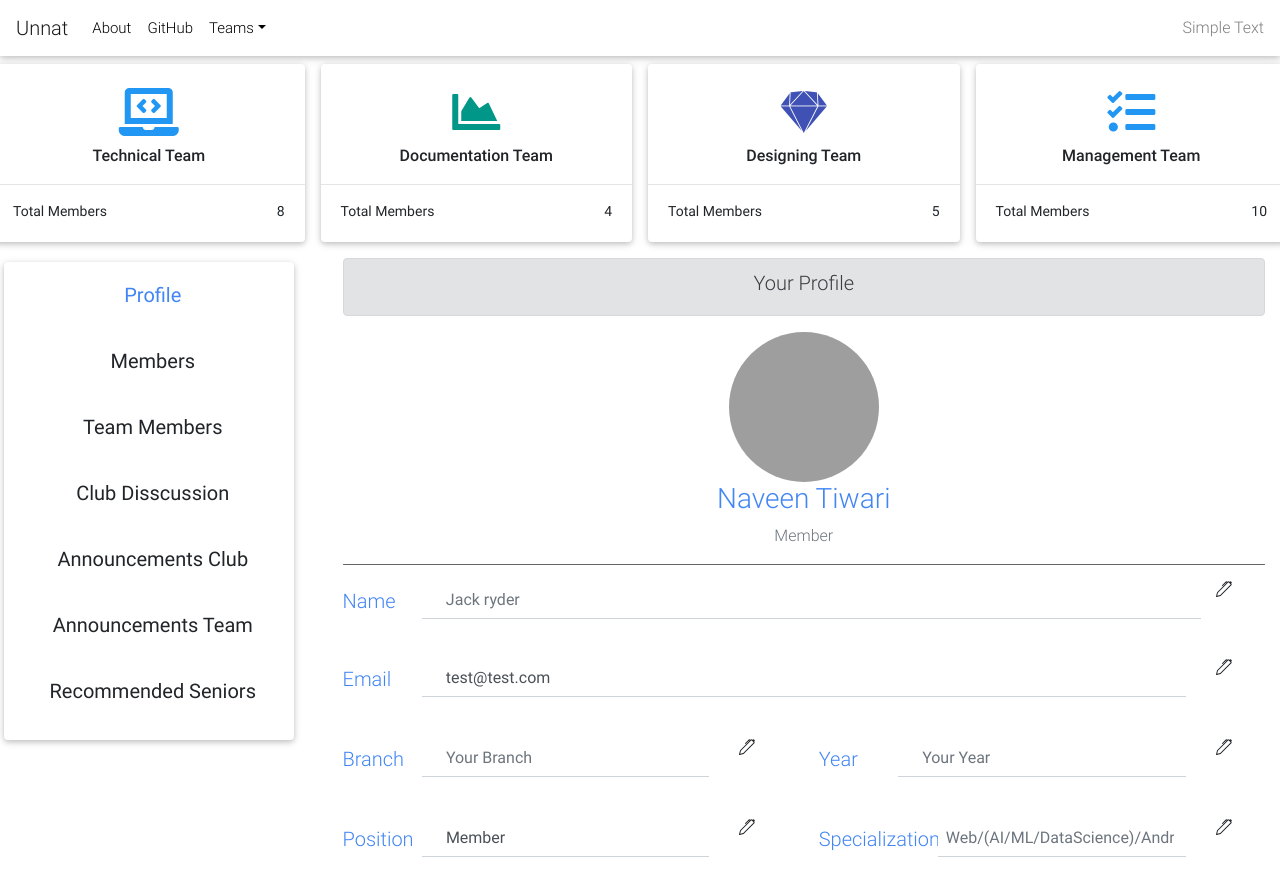
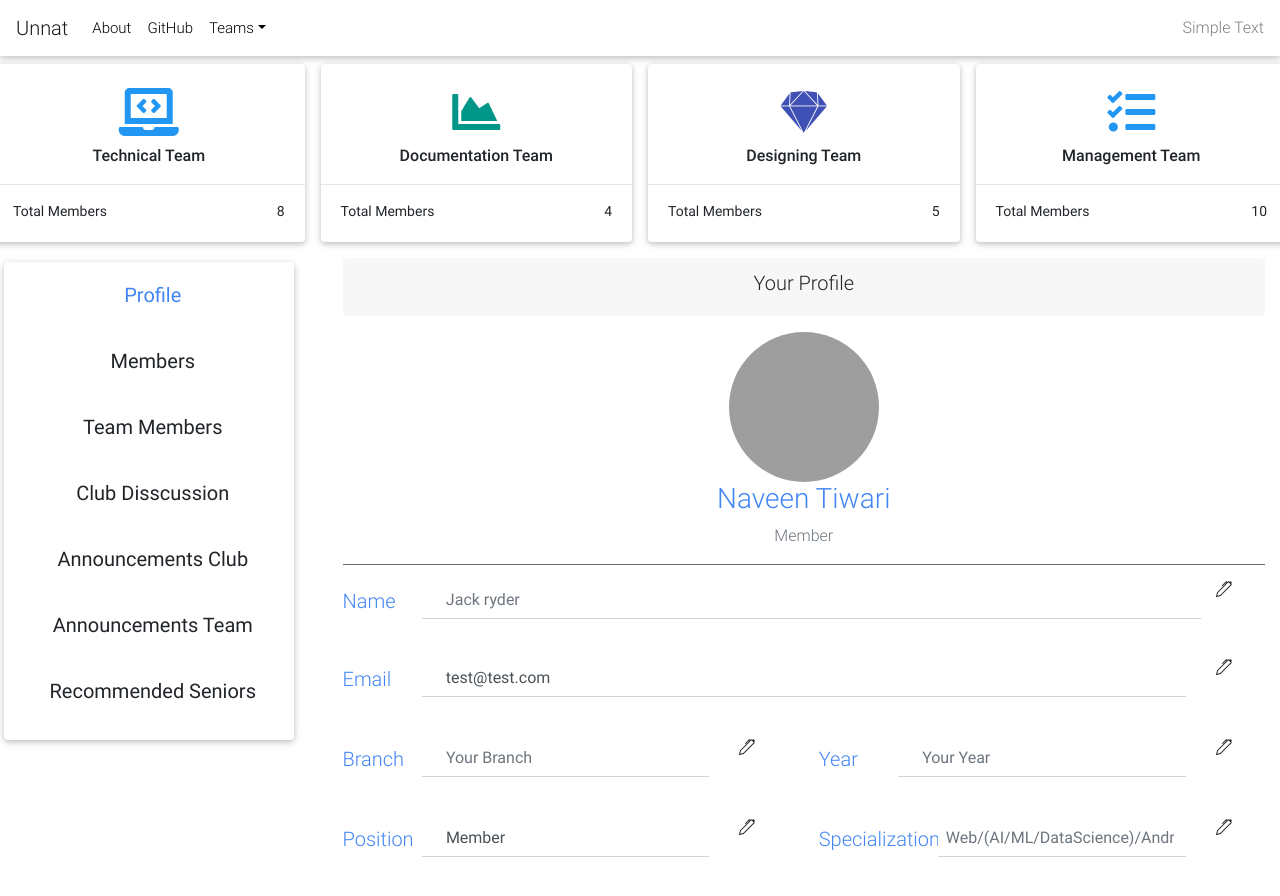
Before and after one commit to iabhitech/Technical-club-react, a React (Create React App) app: page / in a window 1280 px wide. Shown: the top 896 px of the page. Built offline with nearby package versions, Linux system fonts and the light colour scheme; grey boxes are pictures that could not be loaded.

Commit message:
change Alert bg

```diff
--- a/src/Component/MemberSection/MemberPannel/MemberProfile.js
+++ b/src/Component/MemberSection/MemberPannel/MemberProfile.js
@@ -5,7 +5,7 @@ import style from "./memberprofile.module.css";
 const MemberProfile = () => {
   return (
     <Container>
-      <Alert variant="secondary">
+      <Alert style={{backgroundColor:"rgb(247,247,247)"}}>
         <h5 className="text-center">Your Profile</h5>
       </Alert>
       <Row className="d-flex justify-content-center">
```
